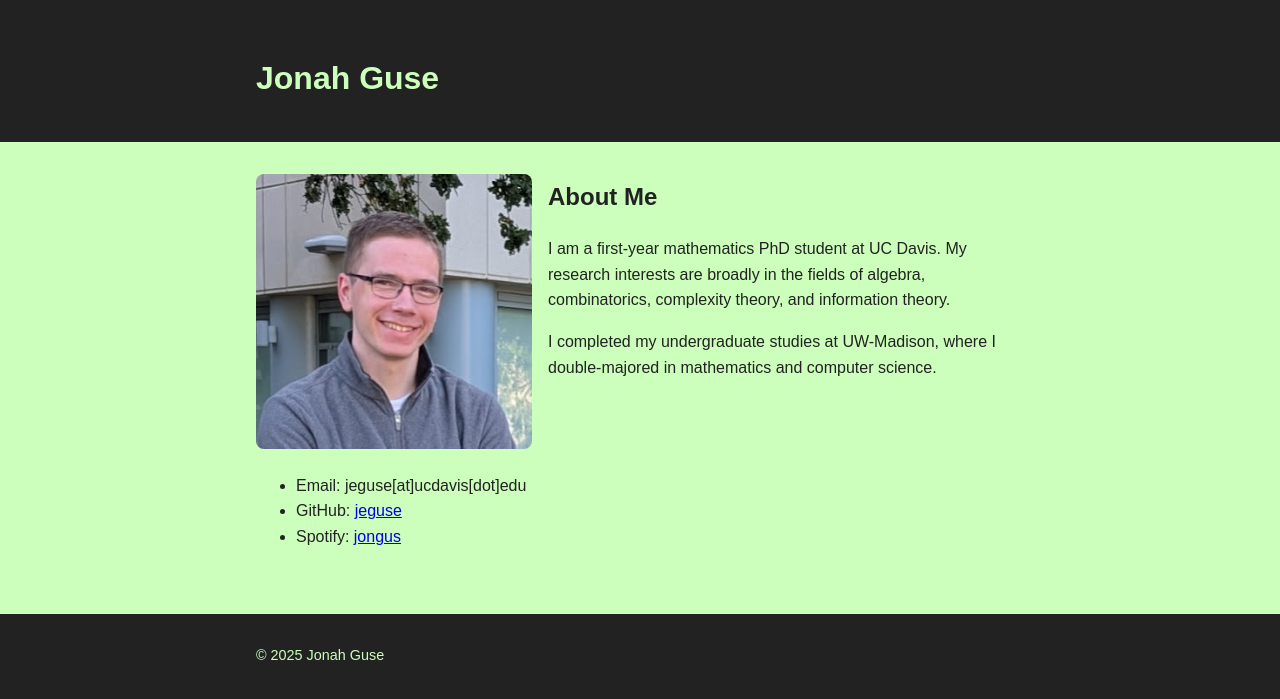
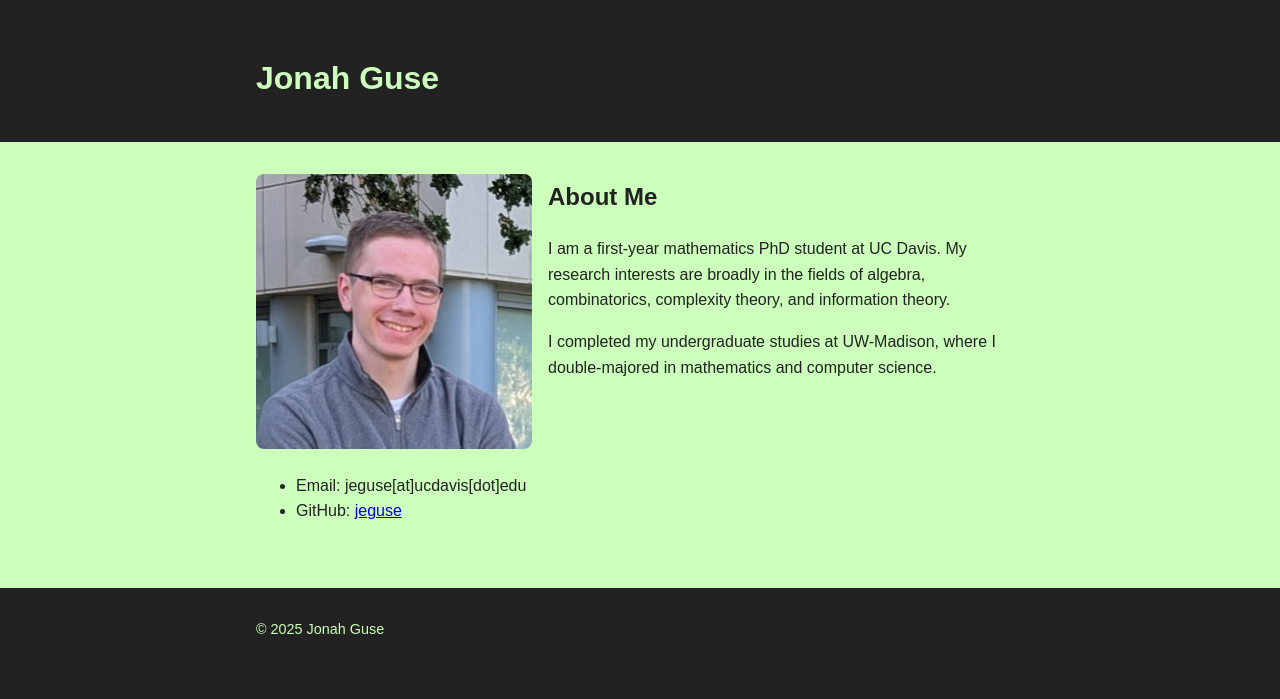
Before and after one commit to jeguse/jeguse.github.io, a Jekyll site: the page built from index.md, in a window 1280 px wide. Shown: the top 699 px of the page. Built offline with Jekyll 4.4.1, drawn with Linux system fonts in a browser that asks for light colours.

Commit message:
Update index.md

```diff
--- a/index.md
+++ b/index.md
@@ -11,7 +11,7 @@ layout: default
 
 - Email: jeguse[at]ucdavis[dot]edu
 - GitHub: [jeguse](https://github.com/jeguse)
-- Spotify: [jongus](https://open.spotify.com/user/av0zvsdkik8p5x02eflvtpml1)
+<!-- - Spotify: [jongus](https://open.spotify.com/user/av0zvsdkik8p5x02eflvtpml1) -->
 
 </div>
 
```
